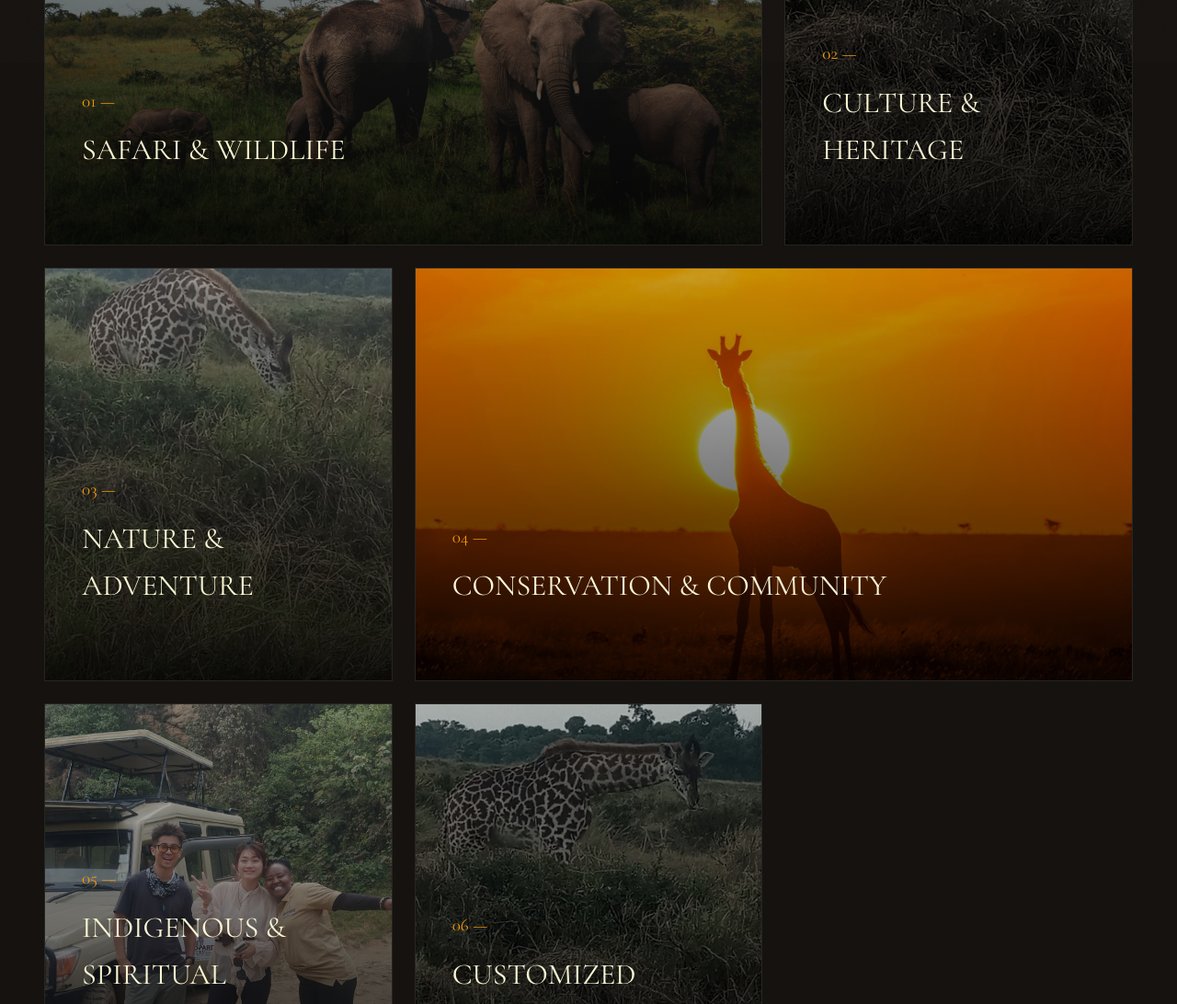
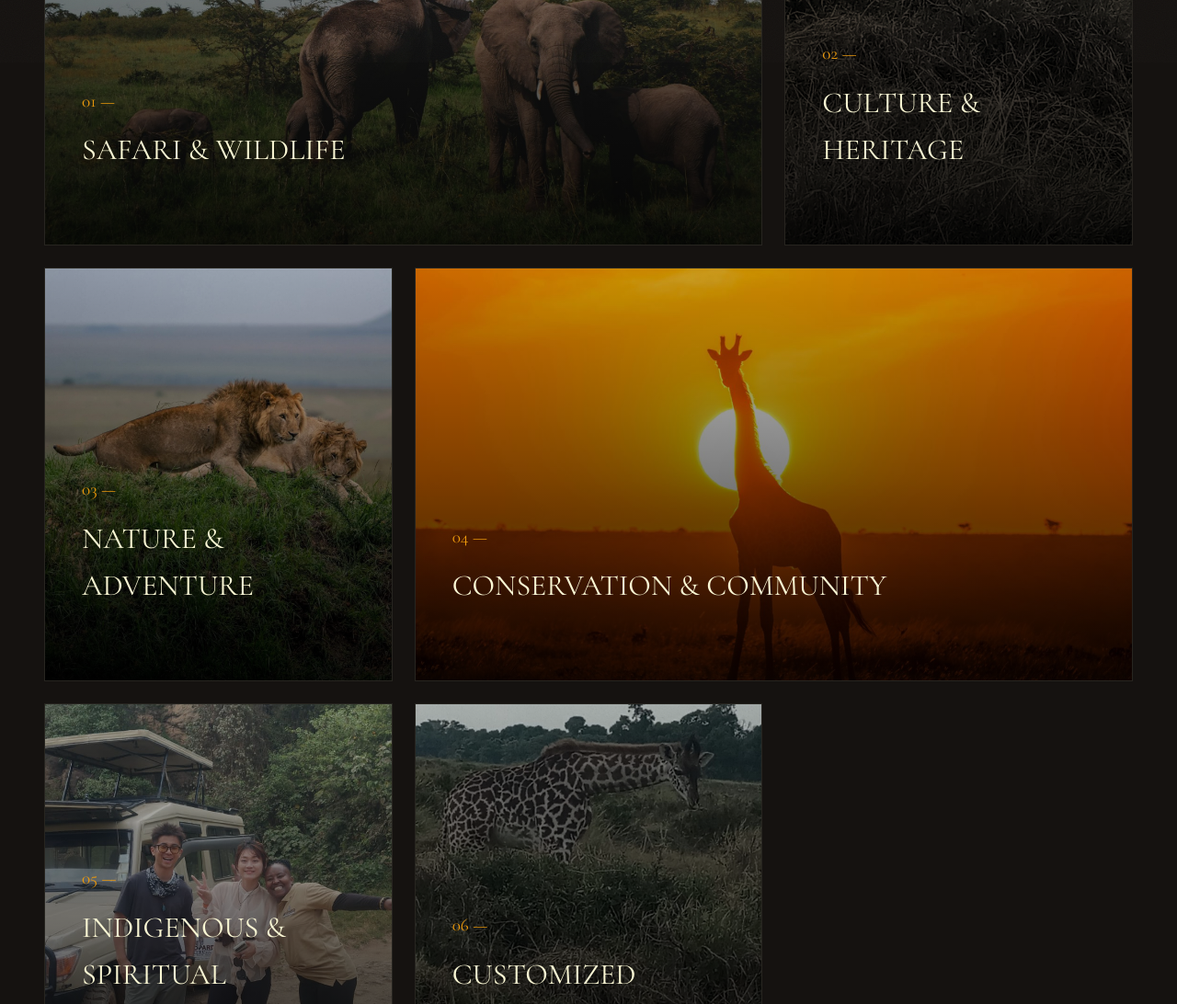
Before and after one commit to rayomesh9-star/MAB-WONDERLUST-SAFARIS, a plain HTML site: page experiences.html in a window 1280 px wide. Shown: the part 732-1824 px from the top of the page at 92% size. Drawn offline with nearby package versions, Linux system fonts and the light colour scheme.

Commit message:
Use WhatsApp lions image for nature card

```diff
--- a/experiences.html
+++ b/experiences.html
@@ -89,7 +89,7 @@
           </div>
         </a>
         <a href="experience-gallery.html#nature-adventure" class="experience-card reveal reveal-delay-2" role="article">
-          <div class="experience-card-bg"><img src="assets/images/1000393215.jpg" alt="Mountain landscape" loading="lazy"></div>
+          <div class="experience-card-bg"><img src="assets/images/WhatsApp Image 2026-10-03 at 15.58.18.jpeg" alt="Mountain landscape" loading="lazy"></div>
           <div class="experience-card-overlay"></div>
           <div class="experience-card-glow"></div>
           <div class="experience-card-content">
```
